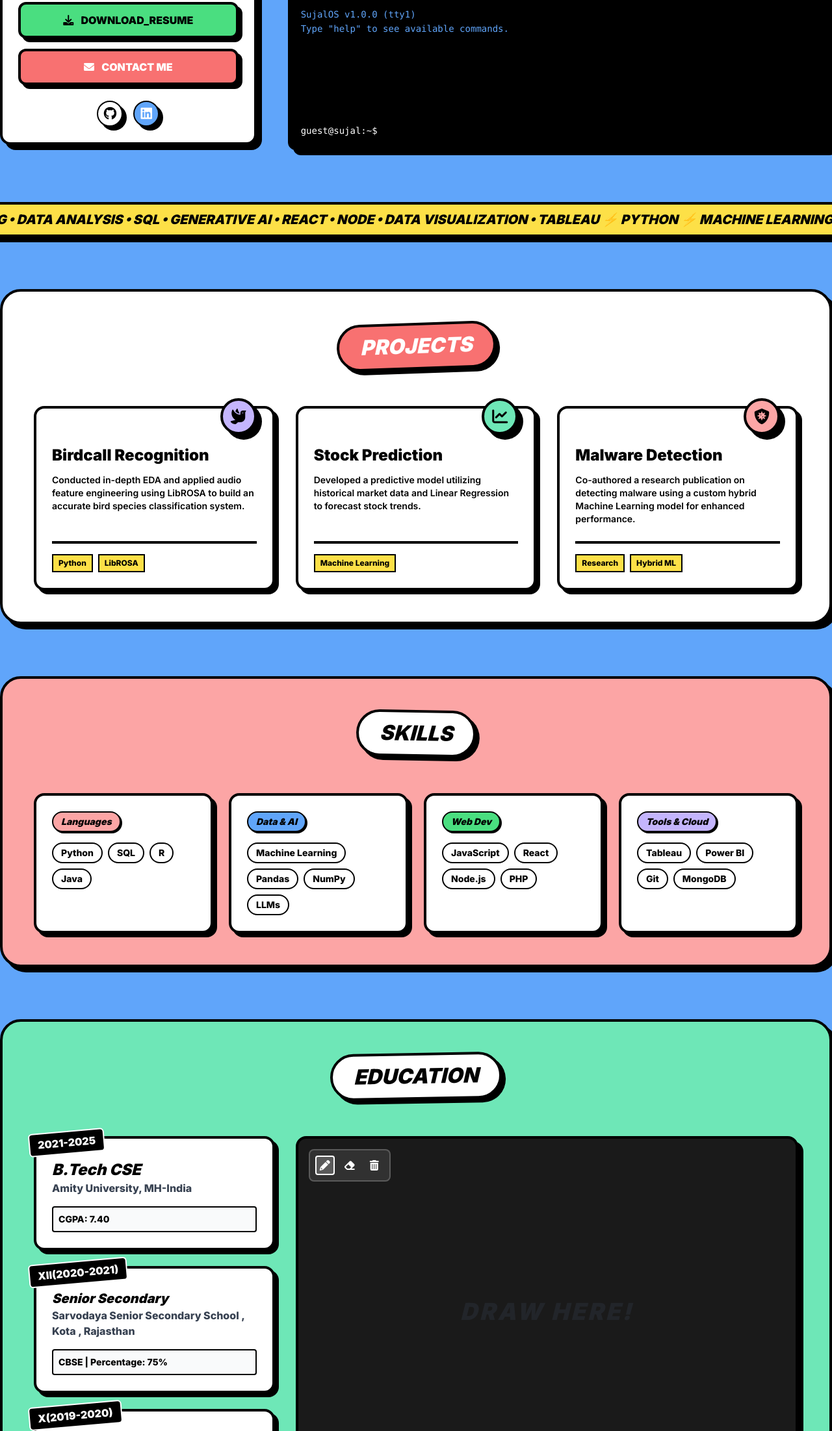
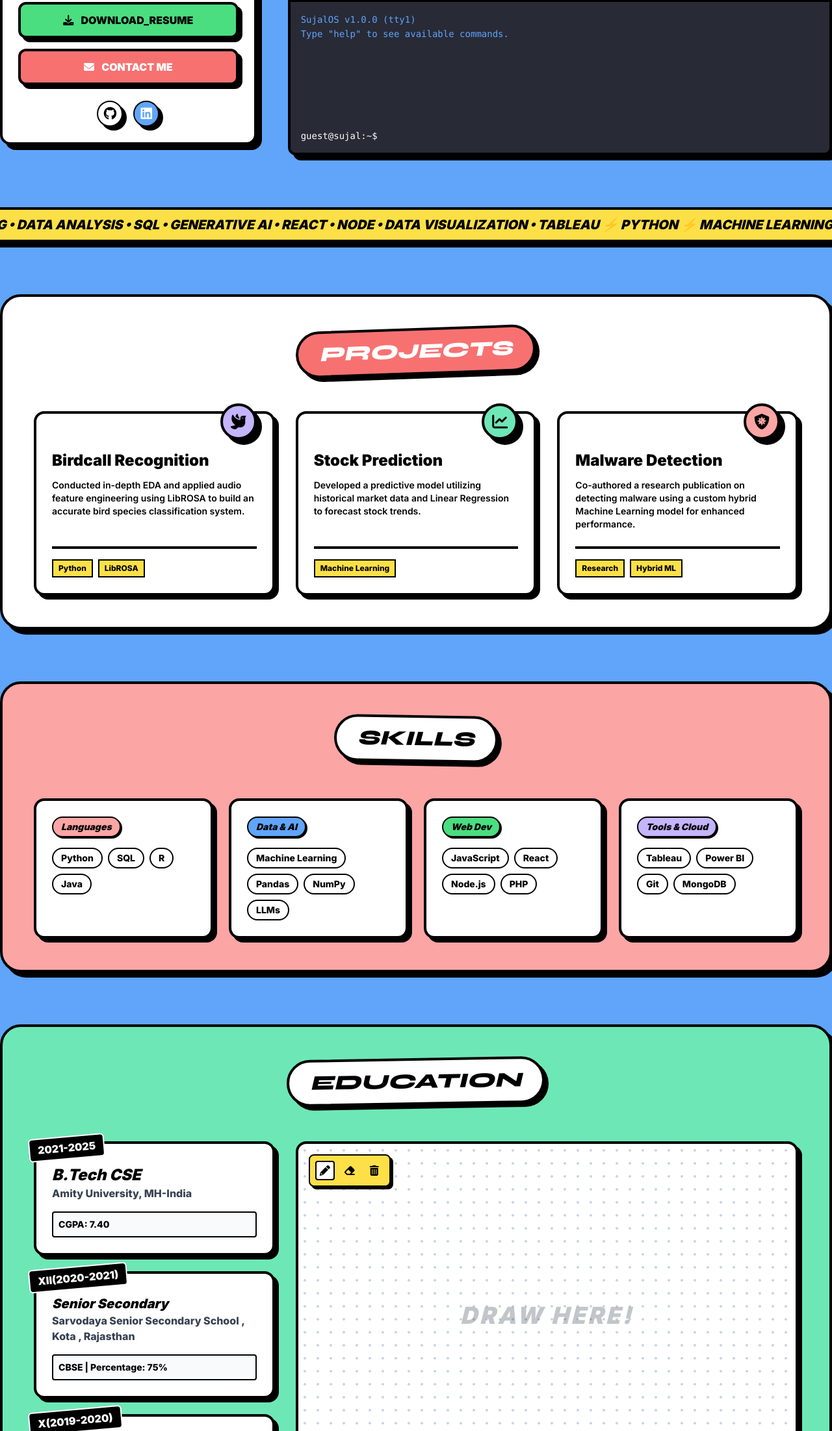
Before and after one commit to sdpatel5201/sdpatel5201.github.io, a plain HTML site: page index.html in a window 1280 px wide. Shown: the part 597-2800 px from the top of the page at 65% size. Drawn offline with nearby package versions, Linux system fonts and the light colour scheme.

Commit message:
border not visible made visible along with change in fonts

```diff
--- a/css/style.css
+++ b/css/style.css
@@ -7,6 +7,14 @@ body {
 }
 .font-black {
     font-weight: 900;
+}
+
+/* New Custom Fonts */
+.font-marker {
+    font-family: 'Permanent Marker', cursive;
+}
+.font-syne {
+    font-family: 'Syne', sans-serif;
 }
 
 /* Neo-brutalist Shadows and Hover States */
@@ -84,12 +92,13 @@ body {
     margin-bottom: 2rem;
 }
 
-/* Drawing Canvas Container */
+/* Drawing Canvas Container (Grid Paper Style) */
 .canvas-container {
-    background-color: #1a1a1a;
+    background-color: #ffffff;
+    background-image: radial-gradient(#cbd5e1 2px, transparent 2px);
+    background-size: 20px 20px;
     border: 4px solid black;
     border-radius: 1rem;
-    box-shadow: 8px 8px 0px 0px rgba(0, 0, 0, 1);
     position: relative;
     overflow: hidden;
     cursor: crosshair;
@@ -101,10 +110,11 @@ body {
     left: 1rem;
     display: flex;
     gap: 0.5rem;
-    background: rgba(255, 255, 255, 0.1);
+    background: #fde047; /* Yellow toolbar to stand out */
     padding: 0.5rem;
     border-radius: 0.5rem;
-    border: 2px solid rgba(255, 255, 255, 0.2);
+    border: 2px solid black;
+    box-shadow: 4px 4px 0px 0px rgba(0, 0, 0, 1);
 }
 
 .canvas-btn {
@@ -115,14 +125,14 @@ body {
     display: flex;
     align-items: center;
     justify-content: center;
-    color: white;
+    color: black;
     cursor: pointer;
     transition: all 0.2s;
 }
 
 .canvas-btn.active {
-    background-color: rgba(255, 255, 255, 0.2);
-    border-color: white;
+    background-color: white;
+    border-color: black;
 }
 
 /* Mac OS Window Dots */
--- a/index.html
+++ b/index.html
@@ -5,7 +5,8 @@
     <meta name="viewport" content="width=device-width, initial-scale=1.0">
     <title>Sujal Donga | Portfolio</title>
 
-    <link href="https://fonts.googleapis.com/css2?family=Inter:wght@400;600;800;900&family=Space+Mono:wght@400;700&display=swap" rel="stylesheet">
+    <!-- Fonts updated with Syne and Permanent Marker -->
+    <link href="https://fonts.googleapis.com/css2?family=Inter:wght@400;600;800;900&family=Space+Mono:wght@400;700&family=Permanent+Marker&family=Syne:wght@700;800&display=swap" rel="stylesheet">
 
     <script src="https://cdn.tailwindcss.com"></script>
     <link href="https://cdnjs.cloudflare.com/ajax/libs/font-awesome/6.0.0/css/all.min.css" rel="stylesheet">
@@ -18,7 +19,6 @@
     <nav class="bg-[#a78bfa] border-4 border-black rounded-full neo-shadow-static mb-8 px-4 py-2 flex justify-between items-center max-w-7xl mx-auto sticky top-4 z-50 mx-4 md:mx-auto">
         <h1 class="text-2xl font-black italic tracking-widest text-white ml-2" style="-webkit-text-stroke: 1px black;">PORTFOLIO</h1>
 
-        <!-- Updated to separate pill boxes -->
         <div class="hidden lg:flex space-x-3 font-bold text-sm uppercase">
             <a href="#about" class="bg-white border-2 border-black rounded-full px-4 py-1 hover:bg-gray-200 neo-shadow transition">About</a>
             <a href="#projects" class="bg-white border-2 border-black rounded-full px-4 py-1 hover:bg-gray-200 neo-shadow transition">Projects</a>
@@ -35,6 +35,7 @@
             <i class="fas fa-bars text-xl"></i>
         </button>
     </nav>
+
     <!-- Main Dashboard Grid -->
     <div id="about" class="max-w-7xl mx-auto grid grid-cols-1 lg:grid-cols-3 gap-12 px-4 md:px-0 mt-8 mb-20">
 
@@ -88,7 +89,7 @@
             <div class="bg-[#fde047] border-4 border-black rounded-2xl neo-shadow-static p-8 relative">
                 <div class="absolute top-4 right-4 w-4 h-4 rounded-full bg-red-500 border-2 border-black shadow-[2px_2px_0_0_rgba(0,0,0,1)]"></div>
 
-                <h2 class="text-4xl font-black mb-6 italic">Hi people!</h2>
+                <h2 class="text-5xl font-marker mb-6">Hi people!</h2>
                 <p class="font-semibold text-lg leading-relaxed mb-6">
                     I am a <span class="bg-white border-2 border-black px-1 font-bold">B.Tech CSE Graduate</span>, specializing in Machine Learning, Exploratory Data Analysis, and LLM evaluation. I define myself as an <span class="bg-white border-2 border-black px-1 font-bold">AI Enthusiast</span> aspiring to build intelligent, scalable software.
                 </p>
@@ -105,28 +106,29 @@
                 </div>
             </div>
 
-            <!-- Interactive Terminal Window (Fixed Height) -->
-            <div id="terminal-container" class="bg-black border-4 border-black rounded-xl overflow-hidden neo-shadow-static h-[280px] flex flex-col cursor-text">
+            <!-- Interactive Terminal Window (Dark Grey) -->
+            <div id="terminal-container" class="bg-[#282a36] border-4 border-black rounded-xl overflow-hidden neo-shadow-static h-[280px] flex flex-col cursor-text">
                 <div class="bg-white border-b-4 border-black px-4 py-2 flex items-center justify-between sticky top-0 z-10">
                     <div class="flex gap-2">
                         <div class="w-3 h-3 rounded-full bg-[#f87171] border-2 border-black"></div>
                         <div class="w-3 h-3 rounded-full bg-[#fde047] border-2 border-black"></div>
                         <div class="w-3 h-3 rounded-full bg-[#4ade80] border-2 border-black"></div>
                     </div>
-                    <div class="font-mono text-sm font-bold">root@sujal:~</div>
+                    <div class="font-mono text-sm font-bold text-black">root@sujal:~</div>
                     <div></div>
                 </div>
                 <div id="terminal-output" class="p-4 text-[#60a5fa] font-mono text-sm leading-relaxed overflow-y-auto flex-grow">
                     <p>SujalOS v1.0.0 (tty1)</p>
                     <p class="mb-4">Type "help" to see available commands.</p>
                 </div>
-                <div class="px-4 pb-4 flex text-[#60a5fa] font-mono text-sm bg-black">
+                <div class="px-4 pb-4 flex text-[#60a5fa] font-mono text-sm bg-[#282a36]">
                     <span class="text-white mr-2">guest@sujal:~$</span>
-                    <input type="text" id="terminal-input" class="bg-black text-[#60a5fa] outline-none flex-grow font-mono" autocomplete="off" spellcheck="false" autofocus>
+                    <input type="text" id="terminal-input" class="bg-transparent text-[#60a5fa] outline-none flex-grow font-mono" autocomplete="off" spellcheck="false" autofocus>
                 </div>
             </div>
         </div>
     </div>
+
     <div class="marquee-wrapper shadow-[0_8px_0_0_rgba(0,0,0,1)] z-10 relative">
         <div class="marquee-content">
             PYTHON ⚡ MACHINE LEARNING • DATA ANALYSIS • SQL • GENERATIVE AI • REACT • NODE • DATA VISUALIZATION • TABLEAU ⚡ PYTHON ⚡ MACHINE LEARNING • DATA ANALYSIS • SQL • GENERATIVE AI • REACT • NODE • DATA VISUALIZATION • TABLEAU ⚡
@@ -136,7 +138,7 @@
     <!-- Projects Section -->
     <section id="projects" class="max-w-7xl mx-auto px-4 md:px-0 mt-20 mb-20">
         <div class="bg-white border-4 border-black rounded-[2rem] p-8 md:p-12 neo-shadow-static flex flex-col items-center">
-            <h2 class="pill-header bg-[#f87171] text-white rotate-[-2deg]">PROJECTS</h2>
+            <h2 class="pill-header font-syne bg-[#f87171] text-white rotate-[-2deg]">PROJECTS</h2>
 
             <div class="grid grid-cols-1 md:grid-cols-2 lg:grid-cols-3 gap-8 w-full mt-6">
                 <!-- Project 1 -->
@@ -184,7 +186,7 @@
     <section id="skills" class="max-w-7xl mx-auto px-4 md:px-0 mb-20">
         <div class="bg-[#fca5a5] border-4 border-black rounded-[2rem] p-8 md:p-12 neo-shadow-static flex flex-col items-center">
 
-            <h2 class="pill-header bg-white rotate-[1deg]">SKILLS</h2>
+            <h2 class="pill-header font-syne bg-white rotate-[1deg]">SKILLS</h2>
 
             <div class="grid grid-cols-1 md:grid-cols-2 lg:grid-cols-4 gap-6 w-full mt-6">
                 <div class="bg-white border-4 border-black rounded-2xl p-6 neo-shadow">
@@ -229,11 +231,12 @@
             </div>
         </div>
     </section>
+
     <!-- Education Section (Green) -->
     <section id="education" class="max-w-7xl mx-auto px-4 md:px-0 mb-20">
         <div class="bg-[#6ee7b7] border-4 border-black rounded-[2rem] p-8 md:p-12 neo-shadow-static flex flex-col items-center">
 
-            <h2 class="pill-header bg-white rotate-[-1deg]">EDUCATION</h2>
+            <h2 class="pill-header font-syne bg-white rotate-[-1deg]">EDUCATION</h2>
 
             <div class="grid grid-cols-1 lg:grid-cols-3 gap-8 w-full mt-6">
                 <!-- Education Left Column (Cards) -->
@@ -273,18 +276,19 @@
                     </div>
 
                     <!-- Cool Text Below Canvas -->
-                    <p class="mt-6 font-black italic text-xl bg-white border-4 border-black px-6 py-2 rounded-full neo-shadow-static shadow-[4px_4px_0_0_rgba(0,0,0,1)] rotate-[-1deg]">
+                    <p class="mt-6 font-marker text-2xl tracking-wider bg-white border-4 border-black px-6 py-2 rounded-full neo-shadow-static shadow-[4px_4px_0_0_rgba(0,0,0,1)] rotate-[-1deg]">
                         Bored? Doodle something cool! 🎨
                     </p>
                 </div>
             </div>
         </div>
     </section>
+
    <!-- Experience Section (Purple) -->
     <section id="experience" class="max-w-7xl mx-auto px-4 md:px-0 mb-20">
         <div class="bg-[#c4b5fd] border-4 border-black rounded-[2rem] p-8 md:p-12 neo-shadow-static flex flex-col items-center">
 
-            <h2 class="pill-header bg-white rotate-[2deg]">EXPERIENCE</h2>
+            <h2 class="pill-header font-syne bg-white rotate-[2deg]">EXPERIENCE</h2>
 
             <div class="flex flex-col gap-10 w-full mt-6">
 
--- a/js/main.js
+++ b/js/main.js
@@ -179,7 +179,7 @@ if (canvas) {
 
         if (currentMode === 'draw') {
             ctx.globalCompositeOperation = 'source-over';
-            ctx.strokeStyle = '#ffffff';
+            ctx.strokeStyle = '#000000'; // Changed to Black ink for Whiteboard
             ctx.lineWidth = 4;
         } else {
             ctx.globalCompositeOperation = 'destination-out';
```
